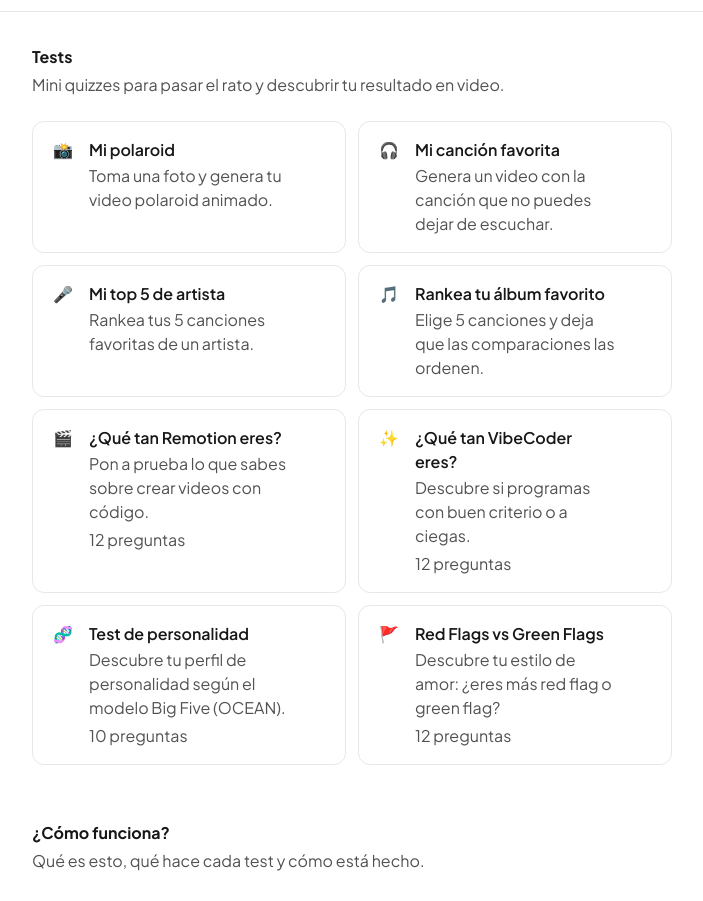
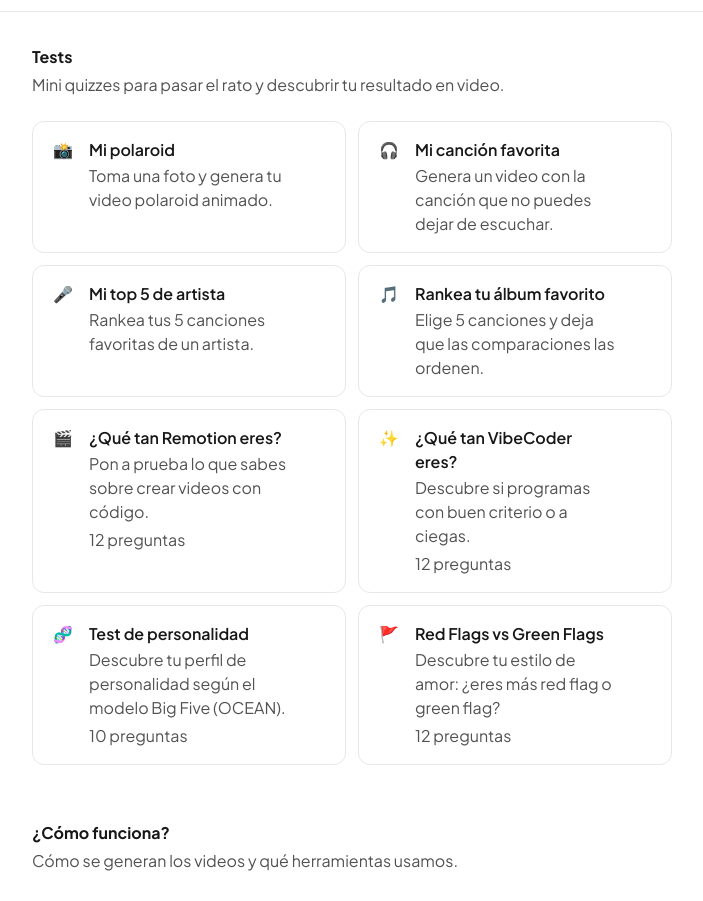
Before and after one commit to marcelo-earth/artefisual-remotion, an Astro site: page /remotion in a window 1280 px wide. Shown: the part 51-952 px from the top of the page, without its empty margins (288-991 px from the left). Built offline with nearby package versions, Linux system fonts and the light colour scheme; Astro itself is replaced by a stand-in of ours; some icons are missing; what tailwindcss-fluid-type would draw is missing.

Commit message:
pages: Update index.astro how-it-works section description

```diff
--- a/src/pages/remotion/index.astro
+++ b/src/pages/remotion/index.astro
@@ -276,7 +276,7 @@ const faqs = [
 
       <section class="mt-14">
         <h2 class="font-bold text-default text-xl mb-1">¿Cómo funciona?</h2>
-        <p class="text-offset text-base mb-6">Qué es esto, qué hace cada test y cómo está hecho.</p>
+        <p class="text-offset text-base mb-6">Cómo se generan los videos y qué herramientas usamos.</p>
 
         <div class="flex flex-col gap-5 text-base text-offset leading-relaxed">
           <p>
```
